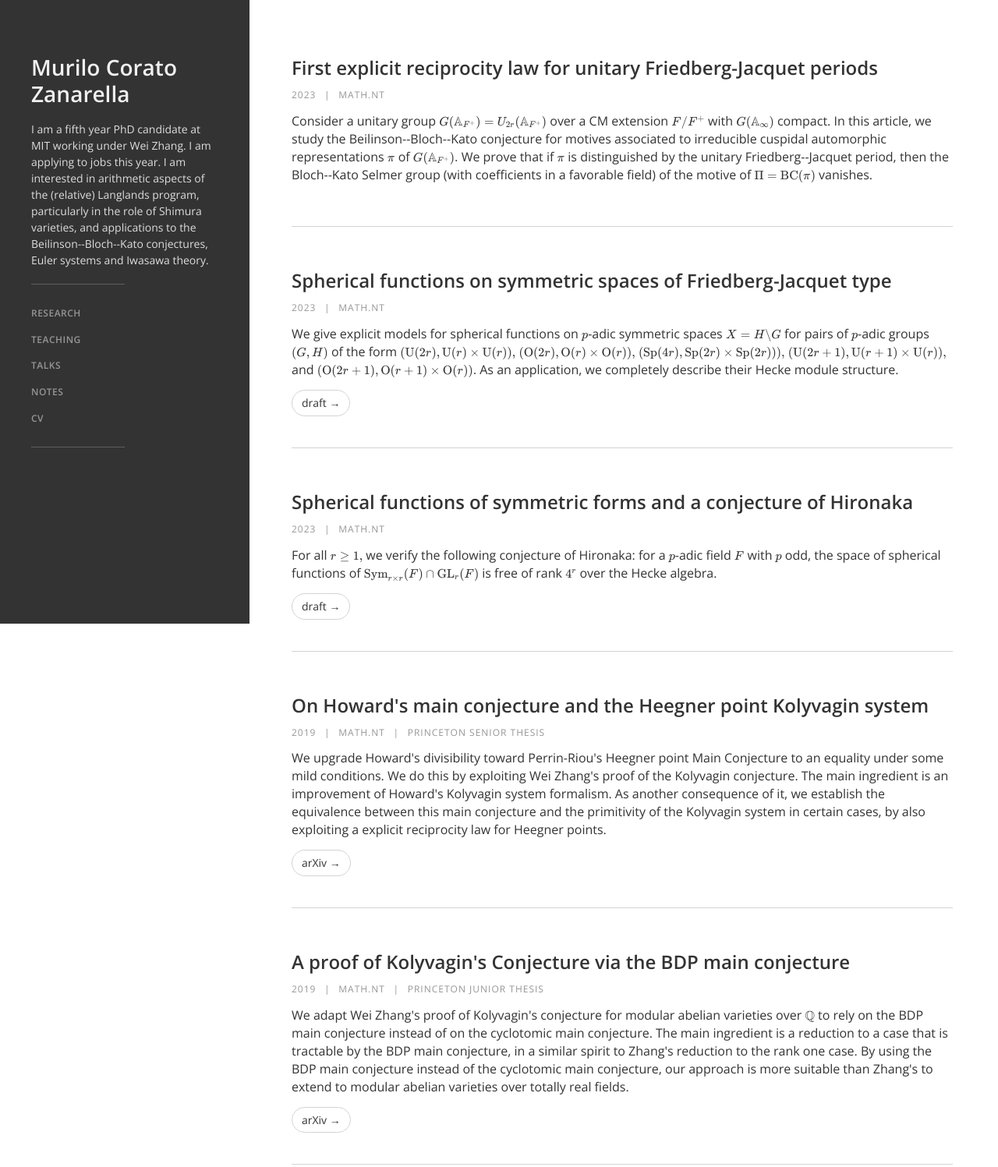
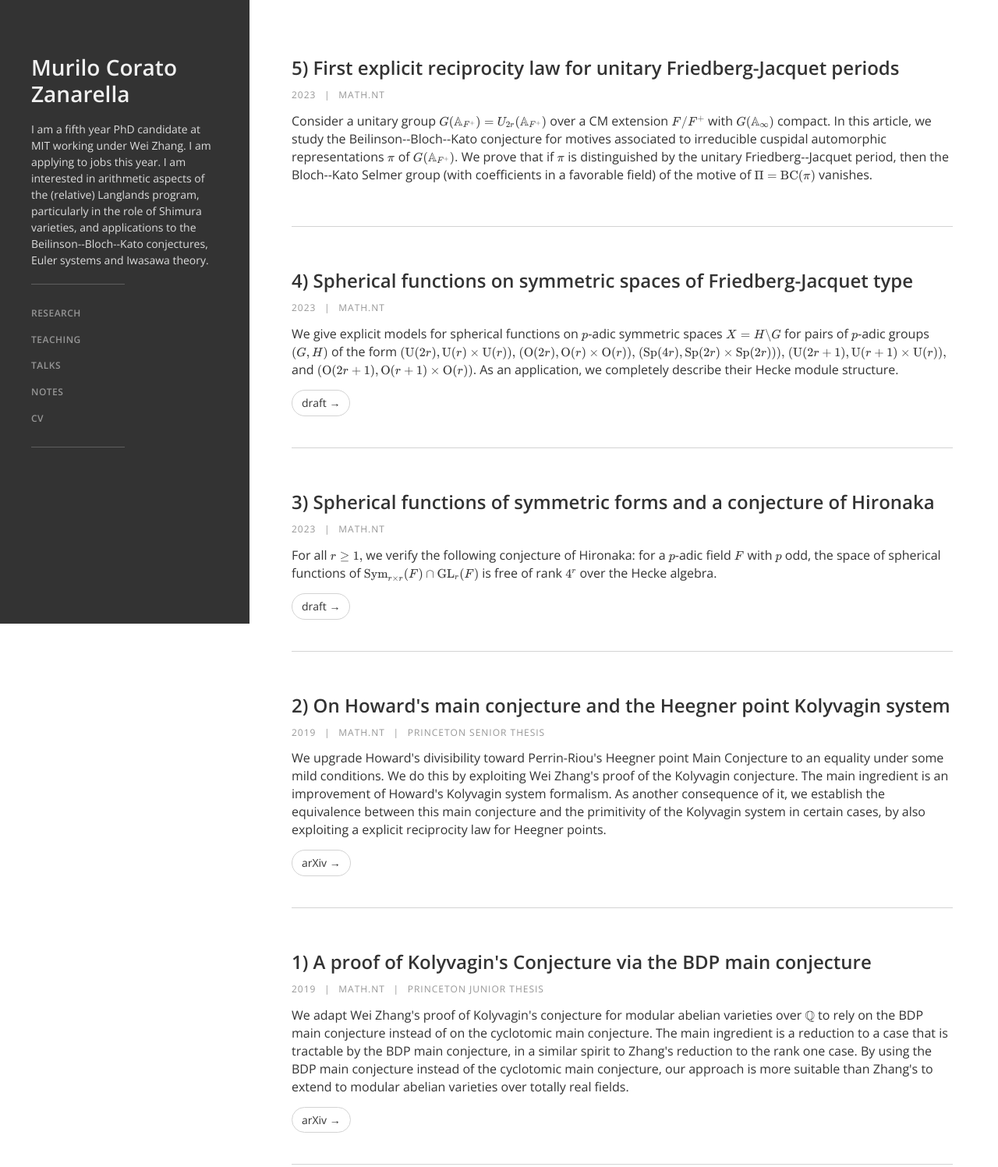
Before and after one commit to murilocorato/murilocorato.github.io, a plain HTML site: page index.html in a window 1280 px wide. Shown: the top 1497 px of the page at 78% size. Drawn offline with nearby package versions, Linux system fonts and the light colour scheme.

Commit message:
Update index.html

```diff
--- a/index.html
+++ b/index.html
@@ -82,7 +82,7 @@
                 <div role="listitem" class="w-dyn-item">
                     <div class="post-wrapper">
                         <div class="blog-title-link w-inline-block">
-                            <h1 class="blog-title">First explicit reciprocity law for unitary Friedberg-Jacquet periods</h1>
+                            <h1 class="blog-title">5) First explicit reciprocity law for unitary Friedberg-Jacquet periods</h1>
                         </div>
                         <div class="post-info-wrapper">
                             <div class="post-info">2023</div>
@@ -98,7 +98,7 @@
                 <div role="listitem" class="w-dyn-item">
                     <div class="post-wrapper">
                         <div class="blog-title-link w-inline-block">
-                            <h1 class="blog-title">Spherical functions on symmetric spaces of Friedberg-Jacquet type</h1>
+                            <h1 class="blog-title">4) Spherical functions on symmetric spaces of Friedberg-Jacquet type</h1>
                         </div>
                         <div class="post-info-wrapper">
                             <div class="post-info">2023</div>
@@ -109,14 +109,14 @@
                             We give explicit models for spherical functions on $p$-adic symmetric spaces $X=H\backslash G$ for pairs of $p$-adic groups $(G,H)$ of the form $(\mathrm{U}(2r),\mathrm{U}(r)\times \mathrm{U}(r)),$ $(\mathrm{O}(2r),\mathrm{O}(r)\times \mathrm{O}(r)),$ $(\mathrm{Sp}(4r),\mathrm{Sp}(2r)\times\mathrm{Sp}(2r))),$ $(\mathrm{U}(2r+1),\mathrm{U}(r+1)\times \mathrm{U}(r)),$ and $ (\mathrm{O}(2r+1),\mathrm{O}(r+1)\times \mathrm{O}(r)).$ As an application, we completely describe their Hecke module structure.
 
                         </p>
-                        <a href="pdfs/SphericalFunctionsII.pdf" class="button-round w-button">draft →</a>
+                        <a href="pdfs/SphericalFunctionsII.pdf" target="_blank" class="button-round w-button">draft →</a>
                     </div>
                 </div>
 
                 <div role="listitem" class="w-dyn-item">
                     <div class="post-wrapper">
                         <div class="blog-title-link w-inline-block">
-                            <h1 class="blog-title">Spherical functions of symmetric forms and a conjecture of Hironaka</h1>
+                            <h1 class="blog-title">3) Spherical functions of symmetric forms and a conjecture of Hironaka</h1>
                         </div>
                         <div class="post-info-wrapper">
                             <div class="post-info">2023</div>
@@ -126,14 +126,14 @@
                         <p class="maths post-summary">
                             For all $r\ge1,$ we verify the following conjecture of Hironaka: for a $p$-adic field $F$ with $p$ odd, the space of spherical functions of $\mathrm{Sym}_{r\times r}(F)\cap\mathrm{GL}_r(F)$ is free of rank $4^r$ over the Hecke algebra.
                         </p>
-                        <a href="pdfs/SphericalFunctionsI.pdf" class="button-round w-button">draft →</a>
+                        <a href="pdfs/SphericalFunctionsI.pdf" target="_blank" class="button-round w-button">draft →</a>
                     </div>
                 </div>
 
                 <div role="listitem" class="w-dyn-item">
                     <div class="post-wrapper">
                         <div class="blog-title-link w-inline-block">
-                            <h1 class="blog-title">On Howard's main conjecture and the Heegner point Kolyvagin system</h1>
+                            <h1 class="blog-title">2) On Howard's main conjecture and the Heegner point Kolyvagin system</h1>
                         </div>
                         <div class="post-info-wrapper">
                             <div class="post-info">2019</div>
@@ -152,7 +152,7 @@
                 <div role="listitem" class="w-dyn-item">
                     <div class="post-wrapper">
                         <div class="blog-title-link w-inline-block">
-                            <h1 class="blog-title">A proof of Kolyvagin's Conjecture via the BDP main conjecture</h1>
+                            <h1 class="blog-title">1) A proof of Kolyvagin's Conjecture via the BDP main conjecture</h1>
                         </div>
                         <div class="post-info-wrapper">
                             <div class="post-info">2019</div>
```
